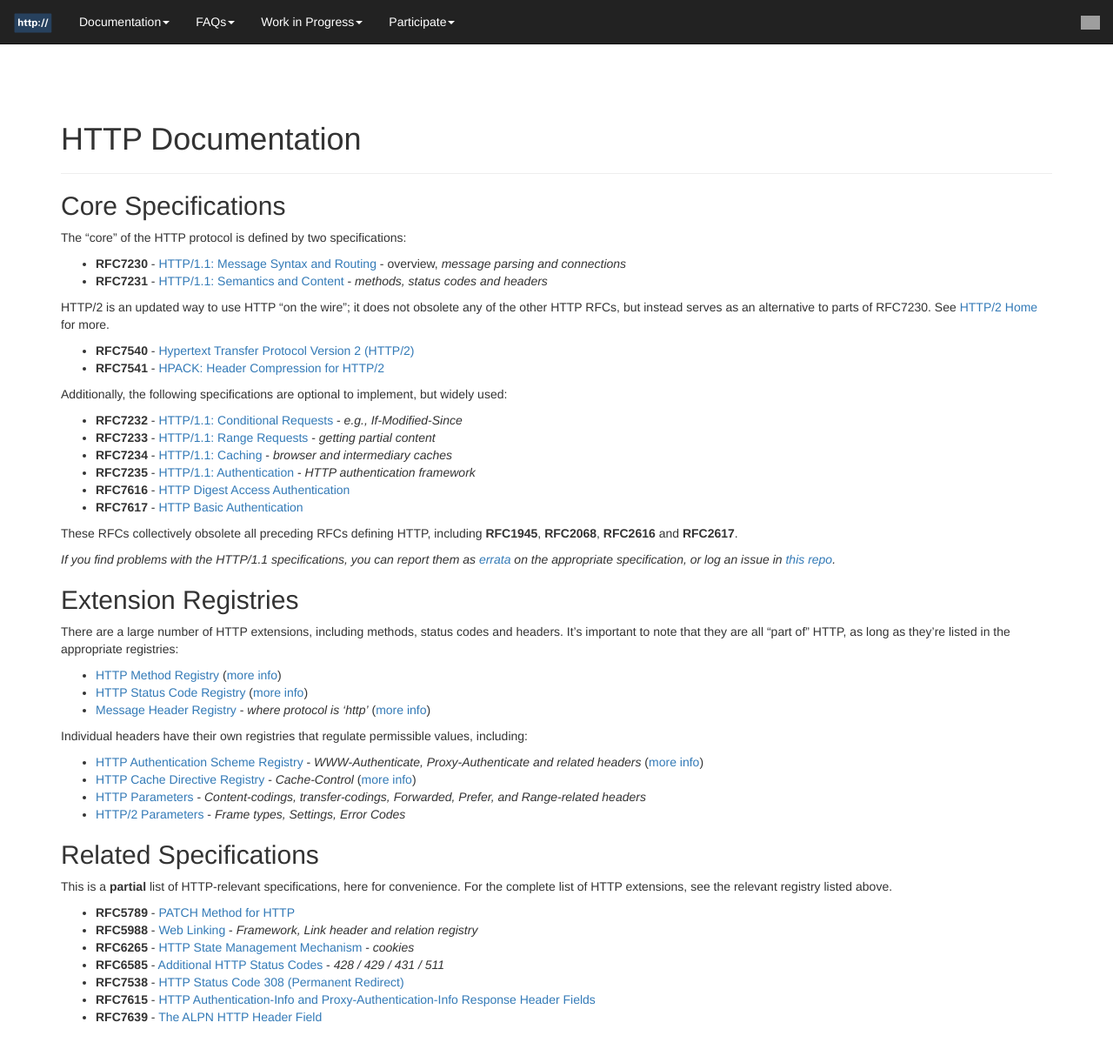
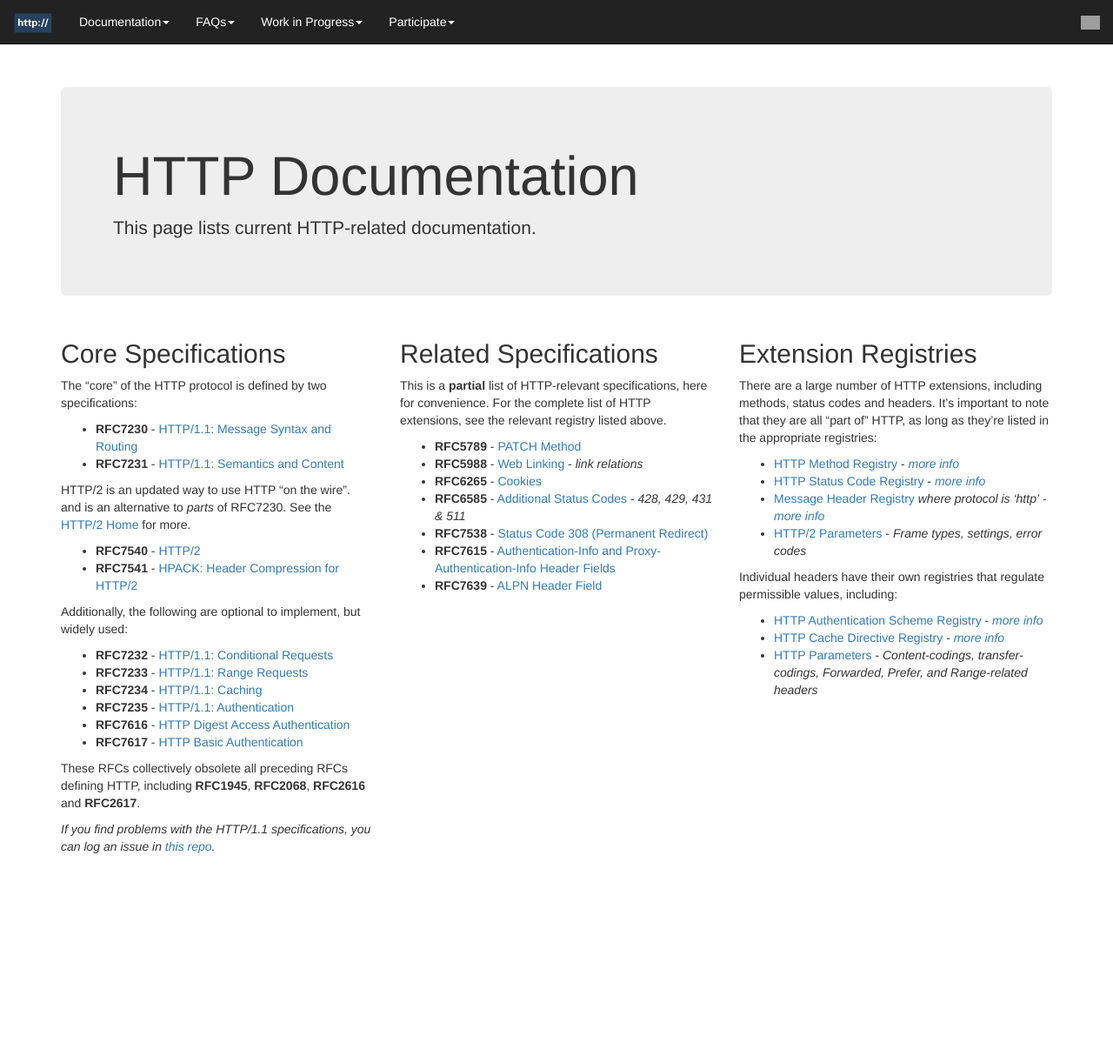
Before and after one commit to httpwg/httpwg.github.io, a Jekyll site: the page built from specs/index.md, in a window 1280 px wide and 1289 px high. Shown: the top 1214 px of the window at 87% size. Built offline with Jekyll 4.4.1, drawn with Linux system fonts in a browser that asks for light colours; nearby versions of some CDN libraries; library files that are not in the unit come from our copies; some of the changed lines change nothing that is shown; grey boxes are pictures that could not be loaded.

Commit message:
take doc index to 3col

```diff
--- /dev/null
+++ b/specs/_core.md
@@ -0,0 +1,25 @@
+
+## Core Specifications
+
+The "core" of the HTTP protocol is defined by two specifications:
+
+ * **RFC7230** - [HTTP/1.1: Message Syntax and Routing](/specs/rfc7230.html)
+ * **RFC7231** - [HTTP/1.1: Semantics and Content](/specs/rfc7231.html)
+
+HTTP/2 is an updated way to use HTTP "on the wire". and is an alternative to _parts_ of RFC7230. See the <a href="https://http2.github.io/">HTTP/2 Home</a> for more.
+
+ * **RFC7540** - [HTTP/2](/specs/rfc7540.html)
+ * **RFC7541** - [HPACK: Header Compression for HTTP/2](/specs/rfc7541.html)
+
+Additionally, the following are optional to implement, but widely used:
+
+ * **RFC7232** - [HTTP/1.1: Conditional Requests](/specs/rfc7232.html)
+ * **RFC7233** - [HTTP/1.1: Range Requests](/specs/rfc7233.html)
+ * **RFC7234** - [HTTP/1.1: Caching](/specs/rfc7234.html)
+ * **RFC7235** - [HTTP/1.1: Authentication](/specs/rfc7235.html)
+ * **RFC7616** - [HTTP Digest Access Authentication](/specs/rfc7616.html)
+ * **RFC7617** - [HTTP Basic Authentication](/specs/rfc7617.html)
+
+These RFCs collectively obsolete all preceding RFCs defining HTTP, including **RFC1945**, **RFC2068**, **RFC2616** and **RFC2617**.
+
+*If you find problems with the HTTP/1.1 specifications, you can log an issue in [this repo](https://github.com/httpwg/http11bis/issues).*
--- /dev/null
+++ b/specs/_other.md
@@ -0,0 +1,13 @@
+
+## Related Specifications
+
+This is a **partial** list of HTTP-relevant specifications, here for convenience. For the complete
+list of HTTP extensions, see the relevant registry listed above.
+
+* **RFC5789** - [PATCH Method](/specs/rfc5789.html)
+* **RFC5988** - [Web Linking](/specs/rfc5988.html) - *link relations*
+* **RFC6265** - [Cookies](/specs/rfc6265.html)
+* **RFC6585** - [Additional Status Codes](/specs/rfc6585.html) - *428, 429, 431 & 511*
+* **RFC7538** - [Status Code 308 (Permanent Redirect)](/specs/rfc7538.html)
+* **RFC7615** - [Authentication-Info and Proxy-Authentication-Info Header Fields](/specs/rfc7615.html)
+* **RFC7639** - [ALPN Header Field](/specs/rfc7639.html)
--- /dev/null
+++ b/specs/_reg.md
@@ -0,0 +1,15 @@
+
+## Extension Registries
+
+There are a large number of HTTP extensions, including methods, status codes and headers. It's important to note that they are all "part of" HTTP, as long as they're listed in the appropriate registries:
+
+* [HTTP Method Registry](http://www.iana.org/assignments/http-methods/) - _[more info](/specs/rfc7231.html#method.registry)_
+* [HTTP Status Code Registry](http://www.iana.org/assignments/http-status-codes/) - _[more info](/specs/rfc7231.html#status.code.registry)_
+* [Message Header Registry](http://www.iana.org/assignments/message-headers/) *where protocol is 'http'* - _[more info](http://tools.ietf.org/html/rfc3864)_
+* [HTTP/2 Parameters](http://www.iana.org/assignments/http2-parameters/http2-parameters.xhtml) - *Frame types, settings, error codes*
+
+Individual headers have their own registries that regulate permissible values, including:
+
+* [HTTP Authentication Scheme Registry](http://www.iana.org/assignments/http-authschemes/) - _[more info](/specs/rfc7235.html#authentication.scheme.registry)_
+* [HTTP Cache Directive Registry](http://www.iana.org/assignments/http-cache-directives/) - _[more info](/specs/rfc7234.html#cache.directive.registry)_
+* [HTTP Parameters](http://www.iana.org/assignments/http-parameters/) - *Content-codings, transfer-codings, Forwarded, Prefer, and Range-related headers*
--- a/specs/index.md
+++ b/specs/index.md
@@ -1,57 +1,9 @@
 ---
-layout: page
+layout: 3col
 title: HTTP Documentation
+col1: _core.md
+col2: _other.md
+col3: _reg.md
 ---
 
-## Core Specifications
-
-The "core" of the HTTP protocol is defined by two specifications:
-
- * **RFC7230** - [HTTP/1.1: Message Syntax and Routing](/specs/rfc7230.html) - overview, *message parsing and connections*
- * **RFC7231** - [HTTP/1.1: Semantics and Content](/specs/rfc7231.html) - *methods, status codes and headers*
-
-HTTP/2 is an updated way to use HTTP "on the wire"; it does not obsolete any of the other HTTP RFCs, but instead serves as an alternative to parts of RFC7230. See <a href="https://http2.github.io/">HTTP/2 Home</a> for more.
-
- * **RFC7540** - [Hypertext Transfer Protocol Version 2 (HTTP/2)](/specs/rfc7540.html)
- * **RFC7541** - [HPACK: Header Compression for HTTP/2](/specs/rfc7541.html)
-
-Additionally, the following specifications are optional to implement, but widely used:
-
- * **RFC7232** - [HTTP/1.1: Conditional Requests](/specs/rfc7232.html) - *e.g., If-Modified-Since*
- * **RFC7233** - [HTTP/1.1: Range Requests](/specs/rfc7233.html) - *getting partial content*
- * **RFC7234** - [HTTP/1.1: Caching](/specs/rfc7234.html) - *browser and intermediary caches*
- * **RFC7235** - [HTTP/1.1: Authentication](/specs/rfc7235.html) - *HTTP authentication framework*
- * **RFC7616** - [HTTP Digest Access Authentication](/specs/rfc7616.html)
- * **RFC7617** - [HTTP Basic Authentication](/specs/rfc7617.html)
-
-These RFCs collectively obsolete all preceding RFCs defining HTTP, including **RFC1945**, **RFC2068**, **RFC2616** and **RFC2617**.
-
-*If you find problems with the HTTP/1.1 specifications, you can report them as [errata](http://www.rfc-editor.org/errata.php) on the appropriate specification, or log an issue in [this repo](https://github.com/httpwg/http11bis/issues).*
-
-## Extension Registries
-
-There are a large number of HTTP extensions, including methods, status codes and headers. It's important to note that they are all "part of" HTTP, as long as they're listed in the appropriate registries:
-
-* [HTTP Method Registry](http://www.iana.org/assignments/http-methods/) ([more info](/specs/rfc7231.html#method.registry))
-* [HTTP Status Code Registry](http://www.iana.org/assignments/http-status-codes/) ([more info](/specs/rfc7231.html#status.code.registry))
-* [Message Header Registry](http://www.iana.org/assignments/message-headers/) - *where protocol is 'http'* ([more info](http://tools.ietf.org/html/rfc3864))
-
-Individual headers have their own registries that regulate permissible values, including:
-
-* [HTTP Authentication Scheme Registry](http://www.iana.org/assignments/http-authschemes/) - *WWW-Authenticate, Proxy-Authenticate and related headers* ([more info](/specs/rfc7235.html#authentication.scheme.registry))
-* [HTTP Cache Directive Registry](http://www.iana.org/assignments/http-cache-directives/) - *Cache-Control* ([more info](/specs/rfc7234.html#cache.directive.registry))
-* [HTTP Parameters](http://www.iana.org/assignments/http-parameters/) - *Content-codings, transfer-codings, Forwarded, Prefer, and Range-related headers*
-* [HTTP/2 Parameters](http://www.iana.org/assignments/http2-parameters/http2-parameters.xhtml) - *Frame types, Settings, Error Codes*
-
-## Related Specifications
-
-This is a **partial** list of HTTP-relevant specifications, here for convenience. For the complete
-list of HTTP extensions, see the relevant registry listed above.
-
-* **RFC5789** - [PATCH Method for HTTP](/specs/rfc5789.html)
-* **RFC5988** - [Web Linking](/specs/rfc5988.html) - *Framework, Link header and relation registry*
-* **RFC6265** - [HTTP State Management Mechanism](/specs/rfc6265.html) - *cookies*
-* **RFC6585** - [Additional HTTP Status Codes](/specs/rfc6585.html) - *428 / 429 / 431 / 511*
-* **RFC7538** - [HTTP Status Code 308 (Permanent Redirect)](/specs/rfc7538.html)
-* **RFC7615** - [HTTP Authentication-Info and Proxy-Authentication-Info Response Header Fields](/specs/rfc7615.html)
-* **RFC7639** - [The ALPN HTTP Header Field](/specs/rfc7639.html)
+This page lists current HTTP-related documentation.
```
